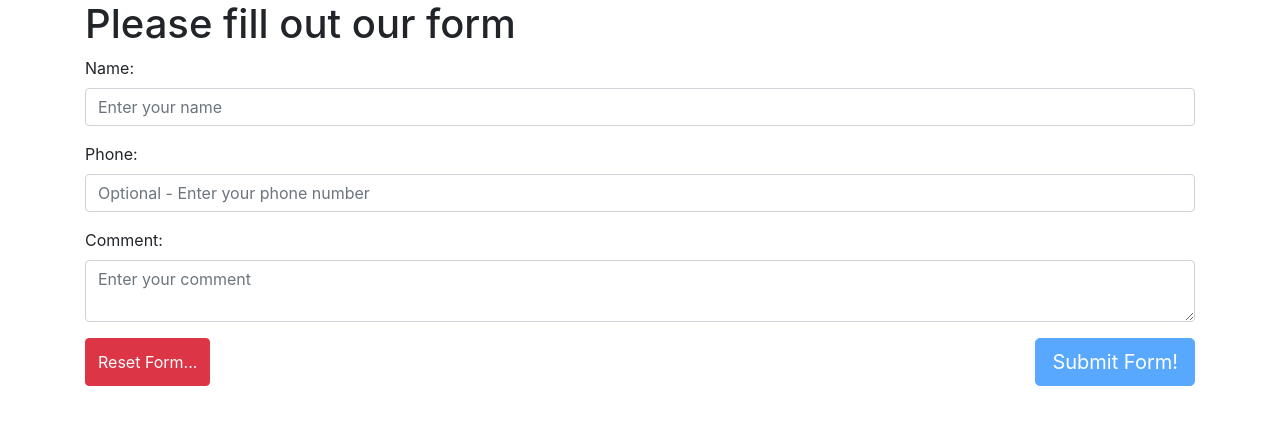
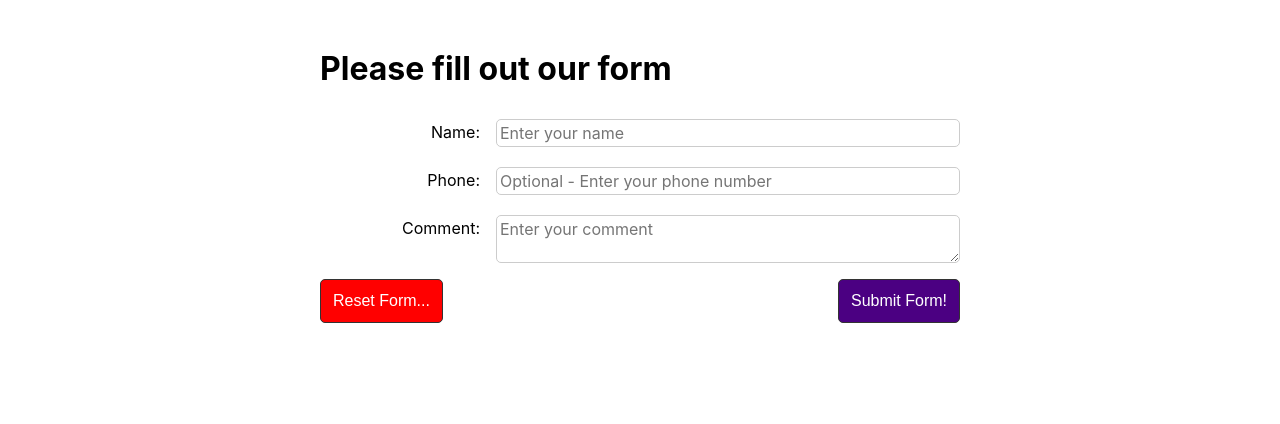
Before and after one commit to danieltott/Styling-React-Components, a React (Create React App) app: page / in a window 1280 px wide. Shown: the top 424 px of the page. Built offline with nearby package versions, Linux system fonts and the light colour scheme.

Commit message:
Use imported stylesheet

```diff
--- a/public/index.html
+++ b/public/index.html
@@ -13,7 +13,6 @@
     -->
     <link rel="manifest" href="%PUBLIC_URL%/manifest.json" />
     <link rel="shortcut icon" href="%PUBLIC_URL%/favicon.ico" />
-    <link rel="stylesheet" href="https://stackpath.bootstrapcdn.com/bootstrap/4.4.1/css/bootstrap.min.css" integrity="sha384-Vkoo8x4CGsO3+Hhxv8T/Q5PaXtkKtu6ug5TOeNV6gBiFeWPGFN9MuhOf23Q9Ifjh" crossorigin="anonymous" />
     <!--
       Notice the use of %PUBLIC_URL% in the tags above.
       It will be replaced with the URL of the `public` folder during the build.
--- a/public/styles.css
+++ /dev/null
@@ -1,69 +0,0 @@
-html {
-  font-size: 16px;
-}
-
-body {
-  font-family: -apple-system, BlinkMacSystemFont, 'Segoe UI', Roboto,
-    'Helvetica Neue', Arial, sans-serif, 'Apple Color Emoji', 'Segoe UI Emoji',
-    'Segoe UI Symbol';
-  padding: 1em;
-}
-
-* + * {
-  margin-top: 1em;
-}
-
-label {
-  display: block;
-}
-
-label + input,
-label + textarea {
-  margin-top: 0.25em;
-}
-
-input,
-textarea {
-  font-family: -apple-system, BlinkMacSystemFont, 'Segoe UI', Roboto,
-    'Helvetica Neue', Arial, sans-serif, 'Apple Color Emoji', 'Segoe UI Emoji',
-    'Segoe UI Symbol';
-  font-size: 1rem;
-  border: 1px solid #ccc;
-  border-radius: 5px;
-  padding: 0.1875rem;
-  width: 100%;
-}
-
-[role='main'] {
-  max-width: 30rem;
-  margin: 0 auto;
-}
-
-button {
-  font-size: 1rem;
-  padding: 0.75rem;
-  border-radius: 5px;
-  background: indigo;
-  border: 1px solid #333;
-  color: #fff;
-  cursor: pointer;
-  transition: all 0.2s ease-in-out;
-  box-shadow: inset 0 0 0 0 rgba(255, 255, 255, 0);
-}
-
-button:hover {
-  box-shadow: inset 0 0 8px 5px rgba(255, 255, 255, 0.7);
-}
-
-button + button {
-  margin-left: 0.5rem;
-}
-
-[type='reset'] {
-  background: red;
-  color: #fff;
-}
-
-[aria-invalid='true'] {
-  border-color: red;
-}
--- a/src/App.js
+++ b/src/App.js
@@ -5,6 +5,7 @@ import InputGroup from './InputGroup'
 import FormActions from './FormActions'
 import Alert from './Alert'
 import Main from './Main'
+import './styles.css'
 
 export default function App() {
   const { name, phone, comment, form, reset, state } = useForm()
@@ -14,11 +15,11 @@ export default function App() {
       <Main>
         <h1>Thank you!</h1>
         <Alert variant="success">Your message has been received.</Alert>
-        <div>
+        <FormActions>
           <Button onClick={reset} variant="secondary">
             Send Another Message
           </Button>
-        </div>
+        </FormActions>
       </Main>
     )
   }
--- a/src/FormActions.js
+++ b/src/FormActions.js
@@ -1,7 +1,7 @@
 import React from 'react'
 
 const FormActions = ({ children, className = '', ...props }) => (
-  <div className={`d-flex justify-content-between ${className}`} {...props}>
+  <div className={`form-actions ${className}`} {...props}>
     {children}
   </div>
 )
--- /dev/null
+++ b/src/styles.css
@@ -0,0 +1,118 @@
+html {
+  font-size: 16px;
+  line-height: 1.5;
+}
+
+body {
+  font-family: -apple-system, BlinkMacSystemFont, 'Segoe UI', Roboto,
+    'Helvetica Neue', Arial, sans-serif, 'Apple Color Emoji', 'Segoe UI Emoji',
+    'Segoe UI Symbol';
+  padding: 1em;
+}
+
+.container {
+  max-width: 40rem;
+  margin: 0 auto;
+}
+
+.form-group {
+  margin-top: 1em;
+}
+
+.form-control {
+  font-family: -apple-system, BlinkMacSystemFont, 'Segoe UI', Roboto,
+    'Helvetica Neue', Arial, sans-serif, 'Apple Color Emoji', 'Segoe UI Emoji',
+    'Segoe UI Symbol';
+  font-size: 1rem;
+  border: 1px solid #ccc;
+  border-radius: 5px;
+  padding: 0.1875rem;
+  width: 100%;
+  margin-top: 0.25em;
+}
+
+.form-control label {
+  display: block;
+}
+
+.form-control.is-invalid {
+  border-color: red;
+}
+
+.invalid-feedback {
+  color: red;
+}
+
+.btn {
+  font-size: 1rem;
+  padding: 0.75rem;
+  border-radius: 5px;
+  background: indigo;
+  border: 1px solid #333;
+  color: #fff;
+  cursor: pointer;
+  transition: all 0.2s ease-in-out;
+  box-shadow: inset 0 0 0 0 rgba(255, 255, 255, 0);
+}
+
+.btn:hover {
+  box-shadow: inset 0 0 8px 5px rgba(255, 255, 255, 0.7);
+}
+
+.btn + .btn {
+  margin-left: 0.5rem;
+}
+
+.btn-danger {
+  background: red;
+  color: #fff;
+}
+
+.btn-secondary {
+  background: #ccc;
+  color: #000;
+}
+
+.form-actions {
+  display: flex;
+  justify-content: space-between;
+  margin-top: 1em;
+}
+
+.alert {
+  border: 1px solid;
+  padding: 1em;
+  border-radius: 5px;
+  margin-top: 1em;
+}
+
+.alert-danger {
+  background: red;
+  color: #fff;
+}
+
+.alert-success {
+  background: green;
+  color: #fff;
+}
+
+@media (min-width: 40rem) {
+  .form-group {
+    display: grid;
+    grid-template-columns: 10rem 1fr;
+    grid-gap: 1em;
+  }
+
+  .form-group label {
+    text-align: right;
+    padding-top: 5px;
+  }
+
+  .form-control {
+    width: auto;
+  }
+
+  .invalid-feedback {
+    grid-column: 2;
+  }
+}
```
